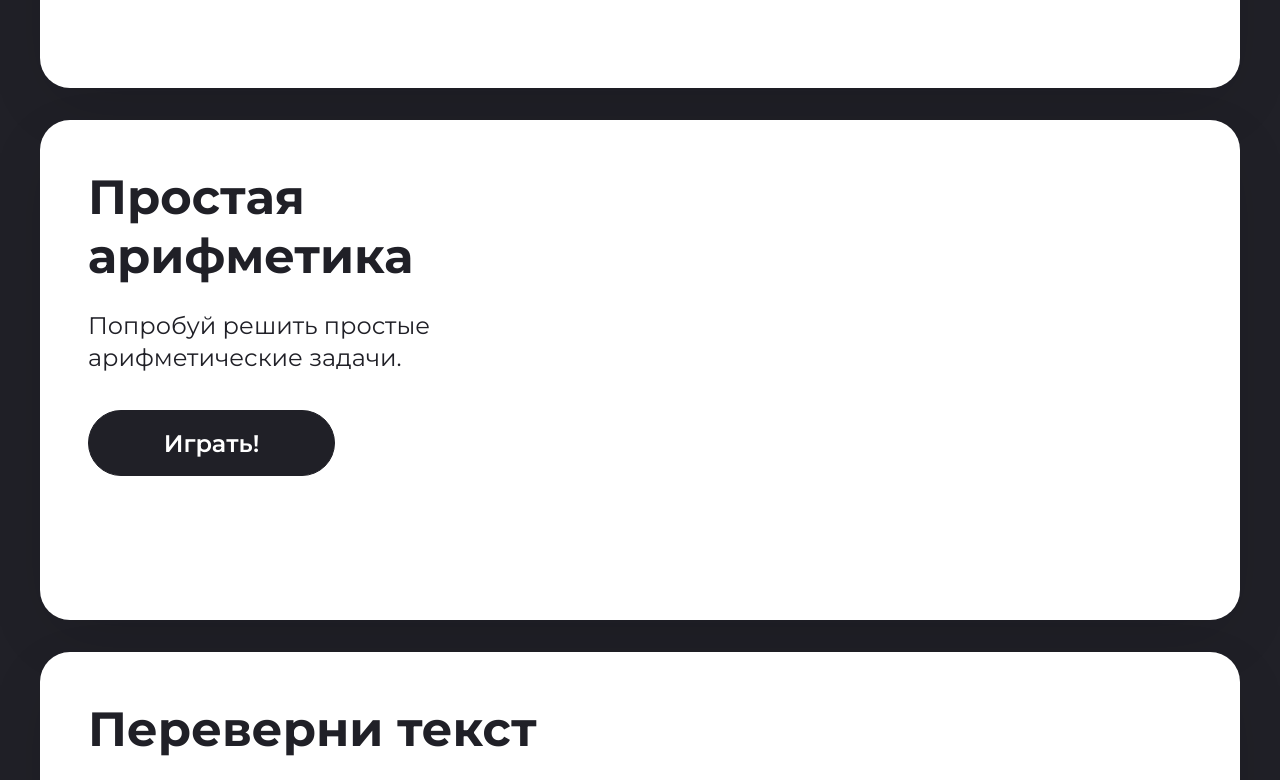
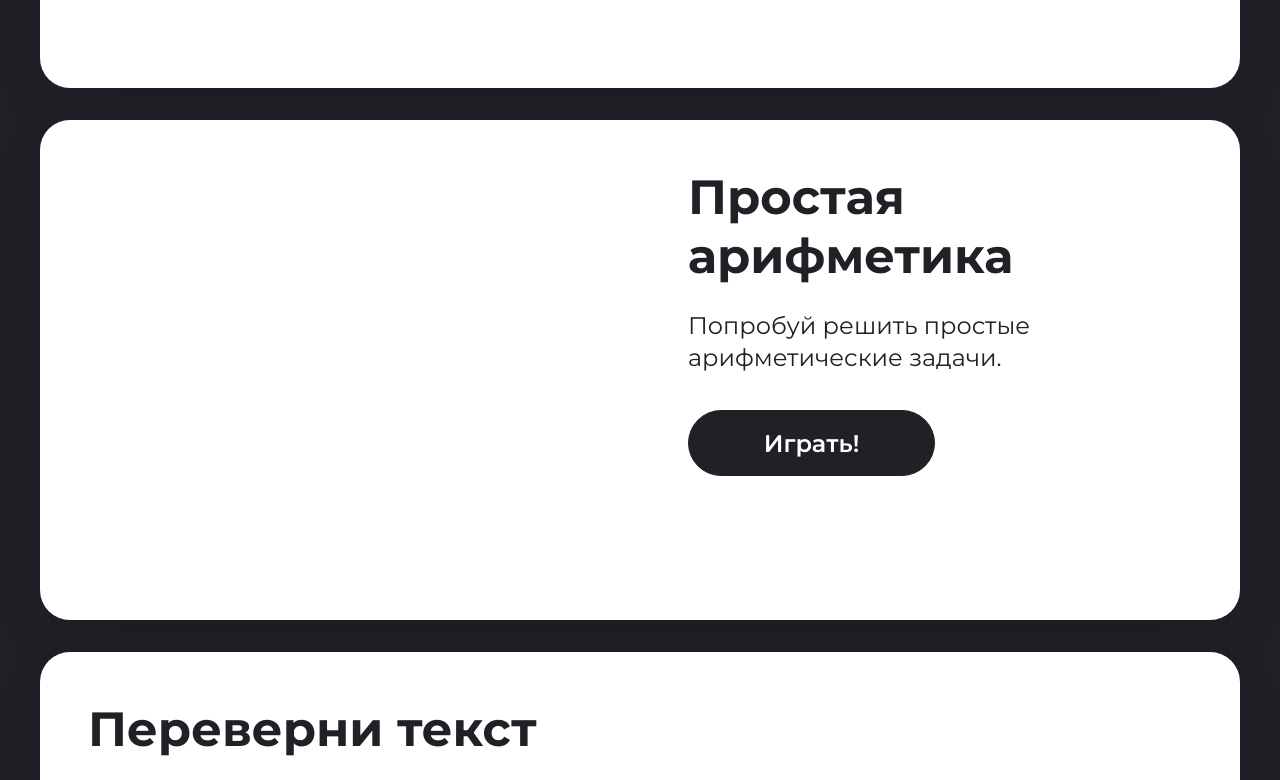
Before and after one commit to Erlan1502/2-nd-course-hw, a plain HTML site: page index.html in a window 1280 px wide. Shown: the part 2800-3580 px from the top of the page. Drawn offline with Linux system fonts and the light colour scheme.

Commit message:
hw-3 row-reverse was added

```diff
--- a/index.html
+++ b/index.html
@@ -643,7 +643,7 @@
             </div>
             <div class="mini__block_card_picture_1"></div>
           </div>
-          <div class="mini__block_card">
+          <div class="mini__block_card_reversed">
             <div class="mini__block_card_description">
               <div class="mini__block_card_description_name">
                 Простая арифметика
@@ -671,7 +671,7 @@
             </div>
             <div class="mini__block_card_picture_3"></div>
           </div>
-          <div class="mini__block_card">
+          <div class="mini__block_card_reversed">
             <div class="mini__block_card_description">
               <div class="mini__block_card_description_name">
                 Камень, Ножницы, Бумага
@@ -699,7 +699,7 @@
             </div>
             <div class="mini__block_card_picture_5"></div>
           </div>
-          <div class="mini__block_card">
+          <div class="mini__block_card_reversed">
             <div class="mini__block_card_description">
               <div class="mini__block_card_description_name">
                 Генератор случайных цветов
--- a/styles/style.scss
+++ b/styles/style.scss
@@ -317,6 +317,15 @@
     gap: 32px;
     padding-bottom: 144px;
     grid-template-columns: repeat(1, minmax(50px, 1fr));
+    &_card_reversed {
+      display: flex;
+      width: 1200px;
+      height: 500px;
+      border-radius: 30px;
+      box-shadow: 0px 20px 67px -12px rgba(0, 0, 0, 0.13);
+      background: rgb(255, 255, 255);
+      flex-direction: row-reverse;
+    }
     &_card {
       display: flex;
       width: 1200px;
```
Also changed, not shown: styles/style.css, 1 other file.
